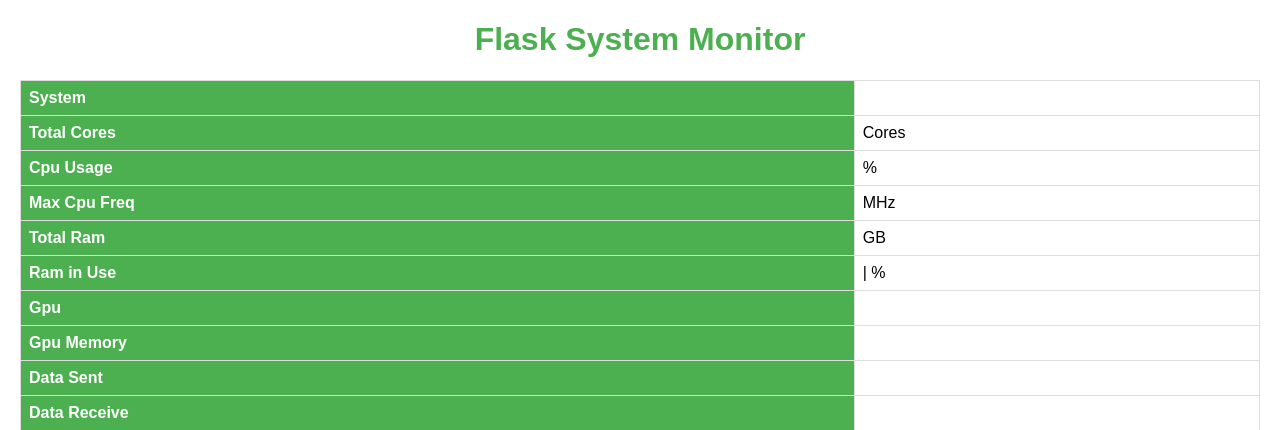
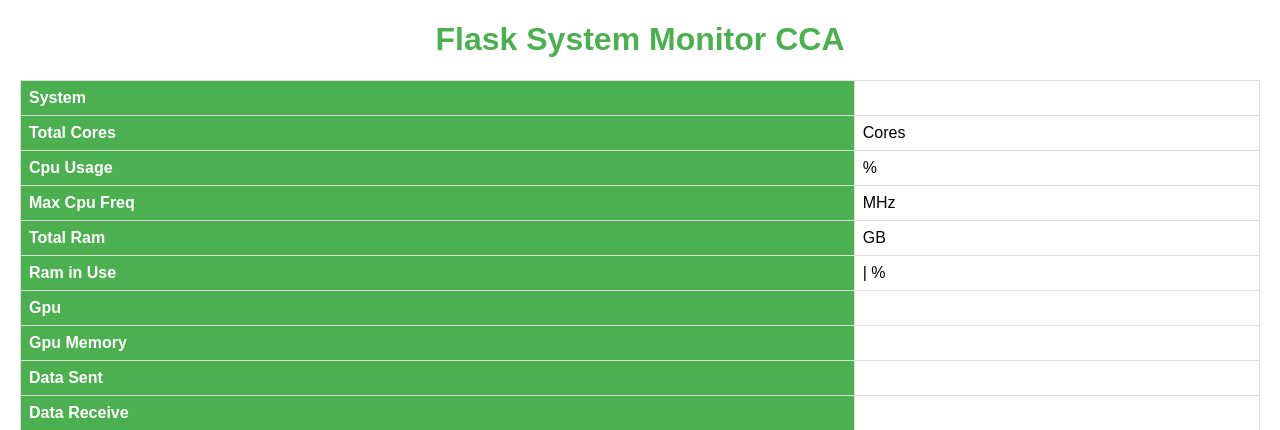
Before and after one commit to RamTati29/flask-system-monitor, a Flask app: template templates/index.html in a window 1280 px wide. Shown: the top 430 px of the page. Run offline with Flask 3, Linux system fonts and the light colour scheme; the template is opened without the code that fills it, so the values that code supplies are empty.

Commit message:
change heading

```diff
--- a/templates/index.html
+++ b/templates/index.html
@@ -30,7 +30,7 @@
 </head>
 <body>
     <center>
-    <h1>Flask System Monitor </h1>
+    <h1>Flask System Monitor CCA</h1>
     <table>
         <tr>
             <th>System</th>
```
